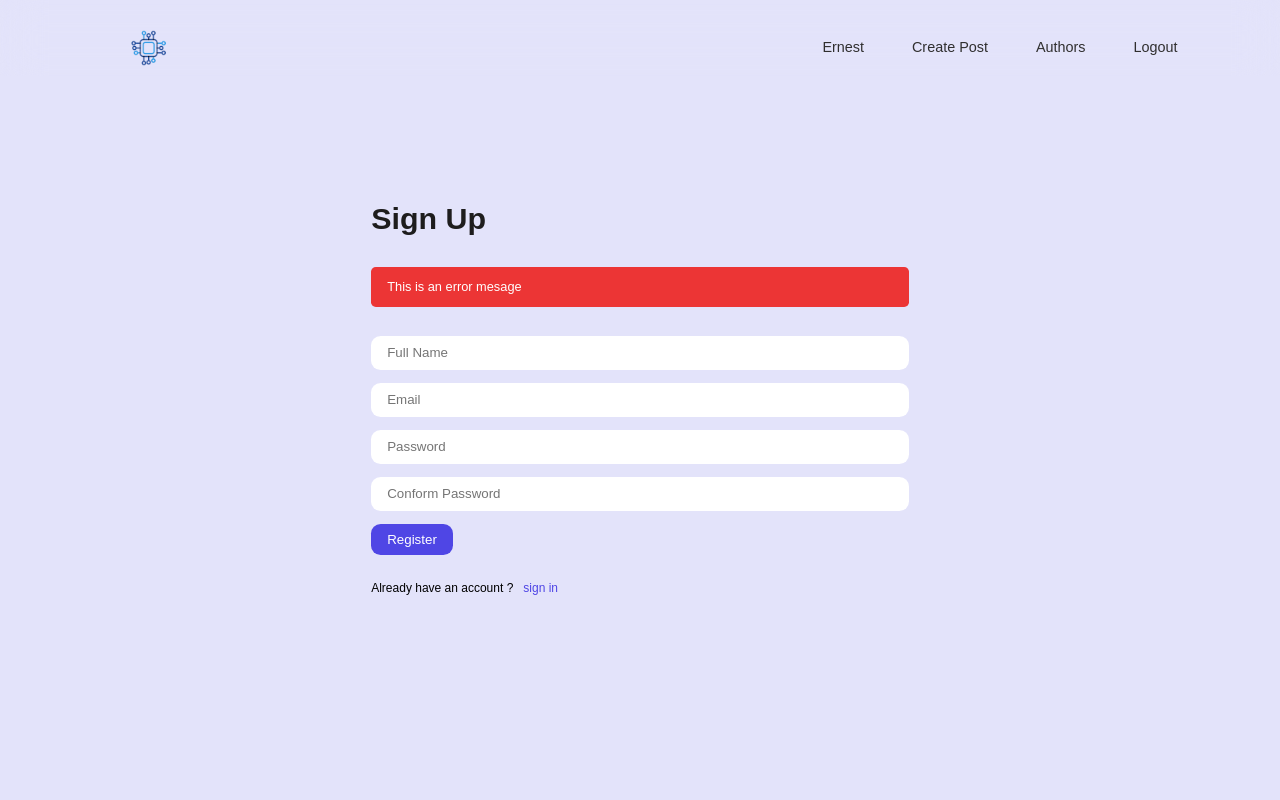
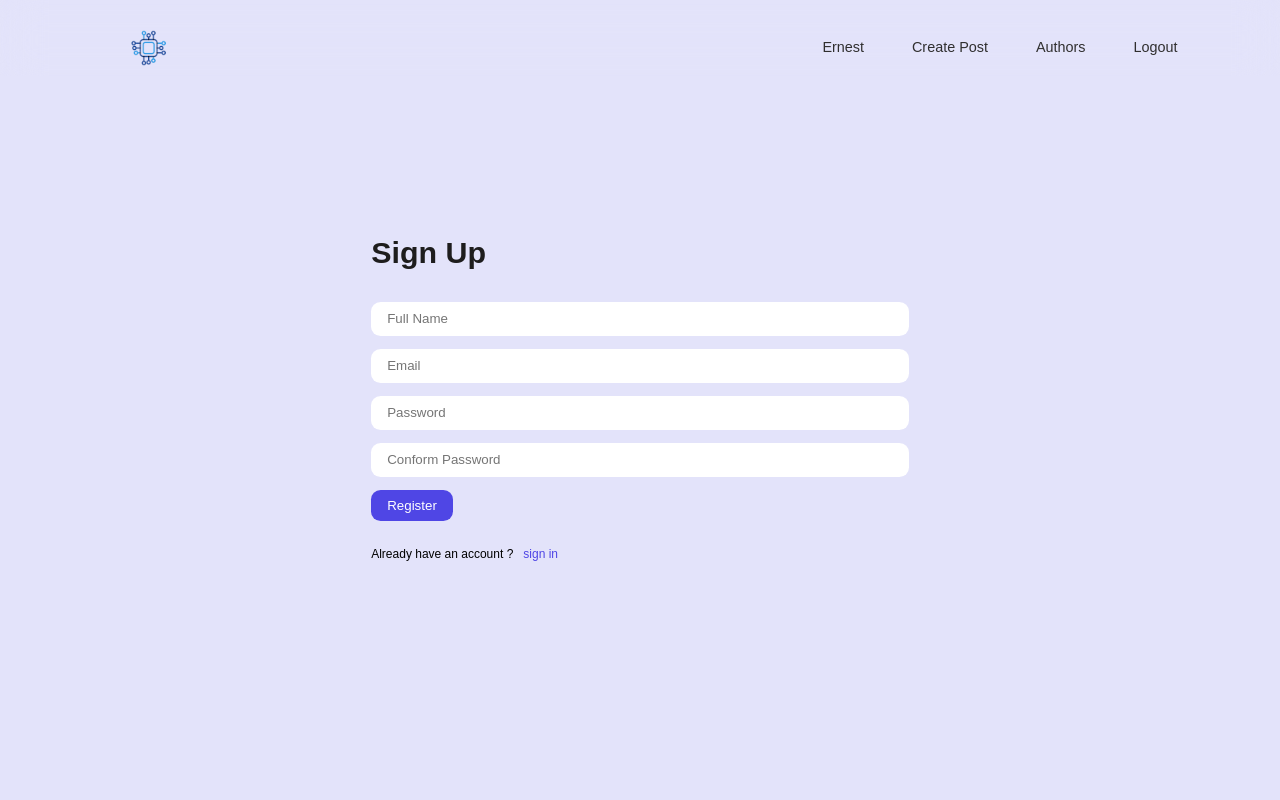
Before and after one commit to SachiniDeSilva/Blog, a React (Create React App) app: page /register in a window 1280 px wide. Shown: the top 800 px of the page. Built offline with nearby package versions, Linux system fonts and the light colour scheme.

Commit message:
create env file in client

```diff
--- a/src/pages/Register.jsx
+++ b/src/pages/Register.jsx
@@ -1,5 +1,6 @@
 import React, { useState } from 'react'
-import { Link } from 'react-router-dom'
+import { Link, useNavigate } from 'react-router-dom'
+import axios from 'axios'
 
 const Register = () => {
 
@@ -10,17 +11,30 @@ const Register = () => {
     password:'',
     password2:''
   })
+
+  const [error, setError] = useState('')
+  const navigate = useNavigate
   const changeInputHandler = (e) => {
   setUserdata(prevState =>{
     return{...prevState, [e.target.name] :e.target.value}
   })
   }
+
+  const registerUser = async() => {
+e.preventDefault()
+setError('')
+try {
+  const response = await axios.post(`${process.env.REACT_APP_BASE_URL}/`)
+} catch (err) {
+  setError(err.response.data.message)
+}
+  }
   return (
   <section className='register'>
     <div className='container'>
       <h2>Sign Up</h2>
-      <form action="" className="form register_form">
-        <p className="form_error-message">This is an error mesage </p>
+      <form action="" className="form register_form" onSubmit={registerUser}>
+       {error && <p className="form_error-message">{error}</p>}
         <input type="text" placeholder='Full Name' name='name' value={userData.name} onChange={changeInputHandler} autoFocus/>
 
         <input type="text" placeholder='Email' name='email' value={userData.email} onChange={changeInputHandler} />
```
Also changed, not shown: 2 other files (tests, documents, lock files or other folders).
